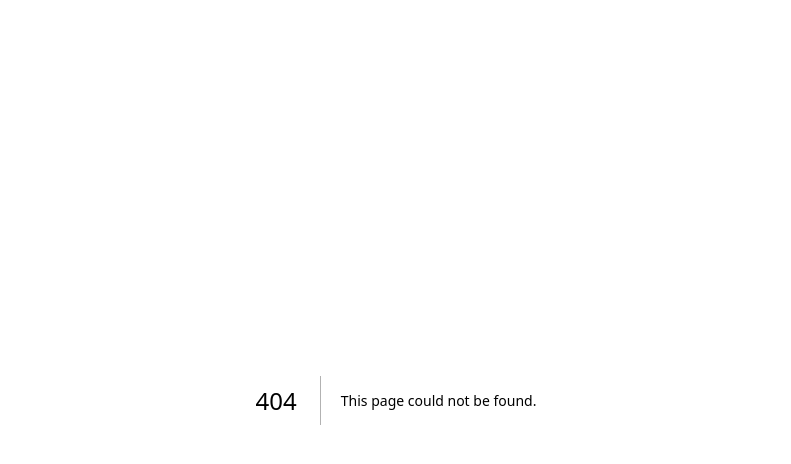
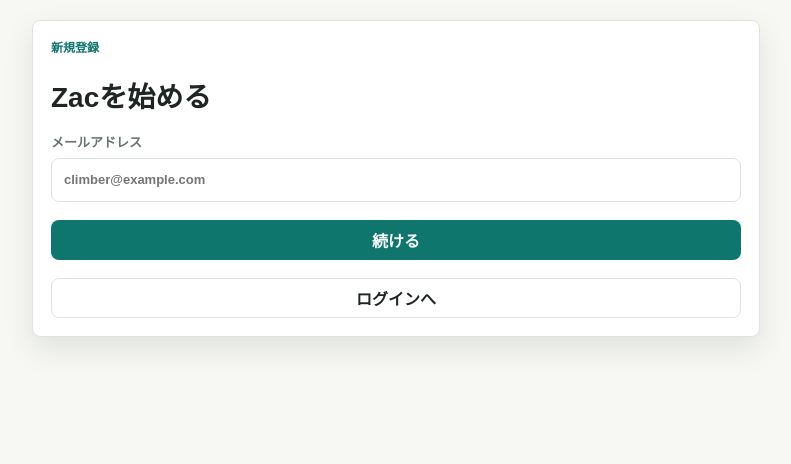
Before and after one commit to kabuto-kohei/zac, a Next.js app in the folder apps/web/: page /register in a window 1280 px wide. Before the commit this address had no page. Shown: the top 464 px of the page, without its empty margins (244-1035 px from the left). Built offline with nearby package versions, Linux system fonts and the light colour scheme.

Commit message:
初期利用導線を追加

```diff
--- a/apps/web/app/globals.css
+++ b/apps/web/app/globals.css
@@ -252,6 +252,12 @@
   justify-content: space-between;
 }
 
+.action-row {
+  display: flex;
+  flex-wrap: wrap;
+  gap: 10px;
+}
+
 .form-panel {
   display: grid;
   gap: 18px;
--- /dev/null
+++ b/apps/web/app/login/page.tsx
@@ -0,0 +1,5 @@
+import { AuthForm } from "../../src/features/home/auth-flow";
+
+export default function LoginPage() {
+  return <AuthForm mode="login" />;
+}
--- /dev/null
+++ b/apps/web/app/onboarding/page.tsx
@@ -0,0 +1,5 @@
+import { OnboardingForm } from "../../src/features/home/auth-flow";
+
+export default function OnboardingPage() {
+  return <OnboardingForm />;
+}
--- a/apps/web/app/page.tsx
+++ b/apps/web/app/page.tsx
@@ -1,5 +1,5 @@
-import { WebAppHome } from "../src/features/home/web-app-home";
+import { LaunchGate } from "../src/features/home/auth-flow";
 
 export default function HomePage() {
-  return <WebAppHome activeTab="home" />;
+  return <LaunchGate />;
 }
--- /dev/null
+++ b/apps/web/app/register/page.tsx
@@ -0,0 +1,5 @@
+import { AuthForm } from "../../src/features/home/auth-flow";
+
+export default function RegisterPage() {
+  return <AuthForm mode="register" />;
+}
--- /dev/null
+++ b/apps/web/src/features/home/auth-flow.tsx
@@ -0,0 +1,195 @@
+"use client";
+
+import { localSessionSchema, onboardingProfileSchema } from "@zac/shared";
+import Link from "next/link";
+import { useRouter } from "next/navigation";
+import { useEffect, useState } from "react";
+
+const sessionKey = "zac.local.session";
+const profileKey = "zac.local.profile";
+
+type FieldErrors = Partial<Record<"email" | "displayName" | "area", string>>;
+type AuthMode = "login" | "register";
+
+export function LaunchGate() {
+  const [ready, setReady] = useState(false);
+
+  useEffect(() => {
+    setReady(true);
+  }, []);
+
+  return (
+    <main className="app-shell">
+      <section className="topbar" aria-label="Zac start">
+        <div>
+          <p className="eyebrow">Zac</p>
+          <h1>次のセッションを決める</h1>
+        </div>
+        <Link className="primary-action" href={ready && hasLocalProfile() ? "/home" : "/register"}>
+          開始
+        </Link>
+      </section>
+      <section className="stack">
+        <article className="wide-card">
+          <p className="card-kind">Climb Life OS</p>
+          <h2>予定、記録、仲間探しをひとつに集約</h2>
+          <p>このMVPでは入力内容をブラウザ内に保持し、外部送信せずに初期体験を確認できます。</p>
+        </article>
+        <article className="wide-card action-row">
+          <Link className="primary-action" href="/register">
+            新規登録
+          </Link>
+          <Link className="ghost-button" href="/login">
+            ログイン
+          </Link>
+        </article>
+      </section>
+    </main>
+  );
+}
+
+export function AuthForm({ mode }: { mode: AuthMode }) {
+  const router = useRouter();
+  const [errors, setErrors] = useState<FieldErrors>({});
+
+  function submit(formData: FormData) {
+    const result = localSessionSchema.safeParse({
+      email: formData.get("email")?.toString(),
+    });
+
+    if (!result.success) {
+      setErrors({ email: result.error.issues[0]?.message ?? "Invalid email." });
+      return;
+    }
+
+    window.localStorage.setItem(sessionKey, JSON.stringify(result.data));
+    setErrors({});
+    router.push(mode === "register" ? "/onboarding" : hasLocalProfile() ? "/home" : "/onboarding");
+  }
+
+  return (
+    <main className="app-shell">
+      <form action={submit} className="form-panel">
+        <p className="card-kind">{mode === "register" ? "新規登録" : "ログイン"}</p>
+        <h1>{mode === "register" ? "Zacを始める" : "Zacに戻る"}</h1>
+        <div className="form-grid">
+          <label>
+            メールアドレス
+            <input aria-describedby={errors.email ? "email-error" : undefined} inputMode="email" name="email" placeholder="climber@example.com" />
+            {errors.email ? <span className="field-error" id="email-error">{errors.email}</span> : null}
+          </label>
+        </div>
+        <button className="primary-action" type="submit">
+          続ける
+        </button>
+        <Link className="ghost-button" href={mode === "register" ? "/login" : "/register"}>
+          {mode === "register" ? "ログインへ" : "新規登録へ"}
+        </Link>
+      </form>
+    </main>
+  );
+}
+
+export function OnboardingForm() {
+  const router = useRouter();
+  const [errors, setErrors] = useState<FieldErrors>({});
+
+  function submit(formData: FormData) {
+    const result = onboardingProfileSchema.safeParse({
+      displayName: formData.get("displayName")?.toString(),
+      discipline: formData.get("discipline")?.toString(),
+      experience: formData.get("experience")?.toString(),
+      area: formData.get("area")?.toString(),
+      interest: formData.get("interest")?.toString(),
+      defaultVisibility: formData.get("defaultVisibility")?.toString(),
+      locationEnabled: false,
+    });
+
+    if (!result.success) {
+      const nextErrors: FieldErrors = {};
+      for (const issue of result.error.issues) {
+        const field = issue.path[0];
+        if (field === "displayName" || field === "area") {
+          nextErrors[field] = issue.message;
+        }
+      }
+      setErrors(nextErrors);
+      return;
+    }
+
+    window.localStorage.setItem(profileKey, JSON.stringify(result.data));
+    setErrors({});
+    router.push("/home");
+  }
+
+  return (
+    <main className="app-shell">
+      <form action={submit} className="form-panel">
+        <p className="card-kind">オンボーディング</p>
+        <h1>登るスタイルを設定</h1>
+        <div className="form-grid">
+          <label>
+            表示名
+            <input aria-describedby={errors.displayName ? "display-name-error" : undefined} maxLength={40} name="displayName" placeholder="Climber" />
+            {errors.displayName ? <span className="field-error" id="display-name-error">{errors.displayName}</span> : null}
+          </label>
+          <label>
+            メイン種目
+            <select defaultValue="boulder" name="discipline">
+              <option value="boulder">ボルダー</option>
+              <option value="lead">リード</option>
+              <option value="top_rope">トップロープ</option>
+            </select>
+          </label>
+          <label>
+            経験
+            <select defaultValue="beginner" name="experience">
+              <option value="beginner">初心者</option>
+              <option value="intermediate">中級者</option>
+              <option value="advanced">上級者</option>
+            </select>
+          </label>
+          <label>
+            よく行くエリア
+            <input aria-describedby={errors.area ? "area-error" : undefined} maxLength={40} name="area" placeholder="東京" />
+            {errors.area ? <span className="field-error" id="area-error">{errors.area}</span> : null}
+          </label>
+          <label>
+            興味
+            <select defaultValue="partner" name="interest">
+              <option value="partner">仲間探し</option>
+              <option value="log">記録</option>
+              <option value="event">イベント</option>
+              <option value="training">トレーニング</option>
+            </select>
+          </label>
+          <label>
+            予定の初期表示範囲
+            <select defaultValue="followers" name="defaultVisibility">
+              <option value="followers">フォロワー</option>
+              <option value="public">全体</option>
+              <option value="participants">参加者</option>
+              <option value="private">自分のみ</option>
+            </select>
+          </label>
+        </div>
+        <article className="wide-card">
+          <p className="card-kind">位置情報</p>
+          <h3>OFF</h3>
+          <p>現在地共有はMVPでは使いません。</p>
+        </article>
+        <button className="primary-action" type="submit">
+          ホームへ
+        </button>
+      </form>
+    </main>
+  );
+}
+
+function hasLocalProfile() {
+  if (typeof window === "undefined") {
+    return false;
+  }
+
+  return Boolean(window.localStorage.getItem(profileKey));
+}
--- a/packages/shared/src/schemas.ts
+++ b/packages/shared/src/schemas.ts
@@ -10,6 +10,20 @@
 export const paginationQuerySchema = z.object({
   cursor: z.string().optional(),
   limit: z.coerce.number().int().min(1).max(100).default(20),
+});
+
+export const localSessionSchema = z.object({
+  email: z.string().email(),
+});
+
+export const onboardingProfileSchema = z.object({
+  displayName: z.string().min(1).max(40),
+  discipline: z.enum(["boulder", "lead", "top_rope"]),
+  experience: z.enum(["beginner", "intermediate", "advanced"]),
+  area: z.string().min(1).max(40),
+  interest: z.enum(["partner", "log", "event", "training"]),
+  defaultVisibility: visibilitySchema.default("followers"),
+  locationEnabled: z.literal(false),
 });
 
 export const createSessionPlanSchema = z
@@ -74,6 +88,8 @@
 export type Visibility = z.infer<typeof visibilitySchema>;
 export type SessionPlanStatus = z.infer<typeof sessionPlanStatusSchema>;
 export type JoinPolicy = z.infer<typeof joinPolicySchema>;
+export type LocalSessionInput = z.infer<typeof localSessionSchema>;
+export type OnboardingProfileInput = z.infer<typeof onboardingProfileSchema>;
 export type CreateSessionPlanInput = z.infer<typeof createSessionPlanSchema>;
 export type CreateClimbingLogInput = z.infer<typeof createClimbingLogSchema>;
 export type CreatePostInput = z.infer<typeof createPostSchema>;
```
Also changed, not shown: 1 other file (tests, documents, lock files or other folders).
